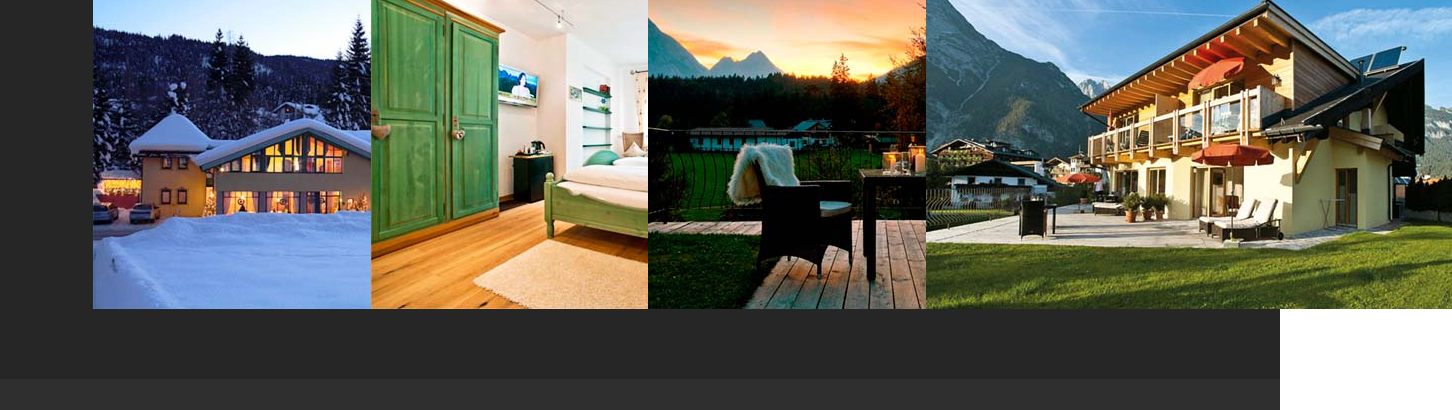
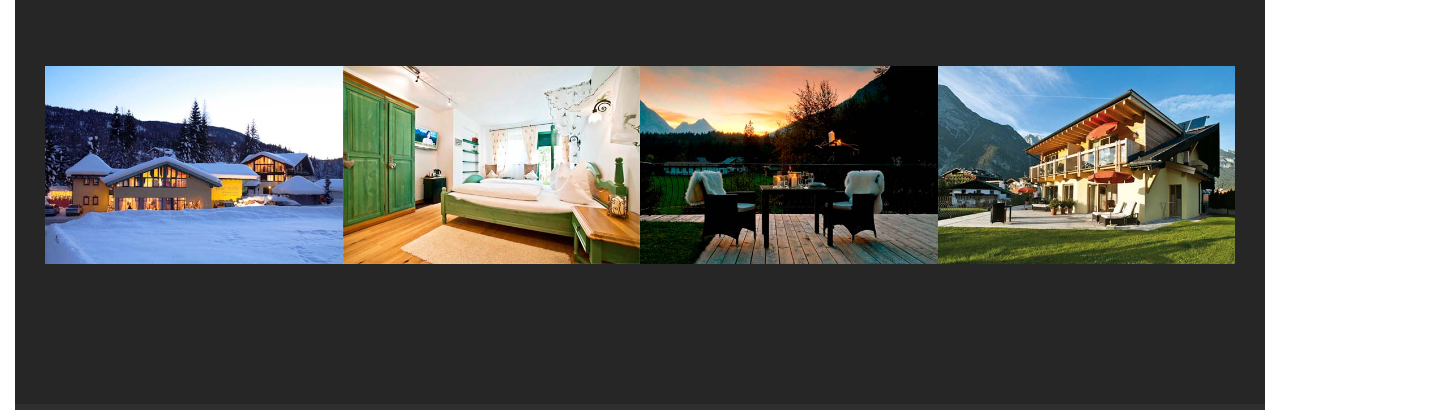
Before and after one commit to tnigg/taria, a plain HTML site: page index.html in a window 1280 px wide. Shown: the part 2390-2800 px from the top of the page, 1452 px wide, since content can reach past the window. Drawn offline with nearby package versions, Linux system fonts and the light colour scheme.

Commit message:
fixed wrong spacing of lightbox images

```diff
--- a/css/styles.css
+++ b/css/styles.css
@@ -3,6 +3,7 @@ body {
   font-size: 18px;
   line-height: 1.8;
   color: #f5f6f7;
+  overflow: scroll;
 }
 p {
   font-size: 18px;
@@ -62,7 +63,7 @@ h1 {
 .bg-2 {
   background-color: #262626;
   color: #ffffff;
-  padding: 100px;
+
   font-weight: bold !important;
 }
 .bg-3 {
@@ -135,7 +136,7 @@ footer a:hover {
 }
 
 .row > .column {
-  padding: 0 8px;
+  padding: 0 8;
 }
 
 .row:after {
@@ -150,7 +151,9 @@ footer a:hover {
   width: 25%;
 }
 
-.row {
+.column img {
+  max-width: 100%;
+  width: 100%;
 }
 
 /* The Modal (background) */
@@ -169,7 +172,6 @@ footer a:hover {
 
 /* Modal Content */
 .modal-content {
-  position: relative;
   background-color: #fefefe;
   margin: auto;
   padding: 0;
--- a/index.html
+++ b/index.html
@@ -26,6 +26,7 @@
 </head>
 
 <body>
+  <div class="container-fluid">
 <!-- Navbar -->
 <nav class="navbar navbar-default navbar-inverse navbar-fixed-top">
   <div class="container">
@@ -186,18 +187,18 @@ Diese Unterkunft ist nur 15 Minuten Fußweg von Leutascher Geisterklamm entfernt
 	<h3>alte & neue Mühle</h3>
 
 <!-- Images used to open the lightbox -->
-<div class="row">
+<div class="container-fluid">
   <div class="column">
-    <img src="images/slide1.jpg" onclick="openModal();currentSlide(1)" class="hover-shadow">
+    <img src="images/slide1.jpg" onclick="openModal();currentSlide(1)" class="hover-shadow img-responsive">
   </div>
   <div class="column">
-    <img src="images/slide2.jpg" onclick="openModal();currentSlide(2)" class="hover-shadow">
+    <img src="images/slide2.jpg" onclick="openModal();currentSlide(2)" class="hover-shadow img-responsive">
   </div>
   <div class="column">
-    <img src="images/slide3.jpg" onclick="openModal();currentSlide(3)" class="hover-shadow">
+    <img src="images/slide3.jpg" onclick="openModal();currentSlide(3)" class="hover-shadow img-responsive">
   </div>
   <div class="column">
-    <img src="images/slide4.jpg" onclick="openModal();currentSlide(4)" class="hover-shadow">
+    <img src="images/slide4.jpg" onclick="openModal();currentSlide(4)" class="hover-shadow img-responsive">
   </div>
 </div>
 
@@ -261,7 +262,7 @@ Diese Unterkunft ist nur 15 Minuten Fußweg von Leutascher Geisterklamm entfernt
   <p>&copy; 2022 <a href="mailto:emglanzer@ferrarischule.at">Emma Glanzer</a></p>
 
 </footer>
-
+</div>
 <script src="https://ajax.googleapis.com/ajax/libs/jquery/3.4.1/jquery.min.js"></script>
 <script src="https://maxcdn.bootstrapcdn.com/bootstrap/3.4.0/js/bootstrap.min.js"></script>
 <script>
@@ -293,6 +294,7 @@ function showSlides(n) {
   var slides = document.getElementsByClassName("mySlides");
   var dots = document.getElementsByClassName("demo");
   var captionText = document.getElementById("caption");
+
   if (n > slides.length) {slideIndex = 1}
   if (n < 1) {slideIndex = slides.length}
   for (i = 0; i < slides.length; i++) {
@@ -302,8 +304,7 @@ function showSlides(n) {
     dots[i].className = dots[i].className.replace(" active", "");
   }
   slides[slideIndex-1].style.display = "block";
-  dots[slideIndex-1].className += " active";
-  captionText.innerHTML = dots[slideIndex-1].alt;
+
 }
 </script>
 
```
